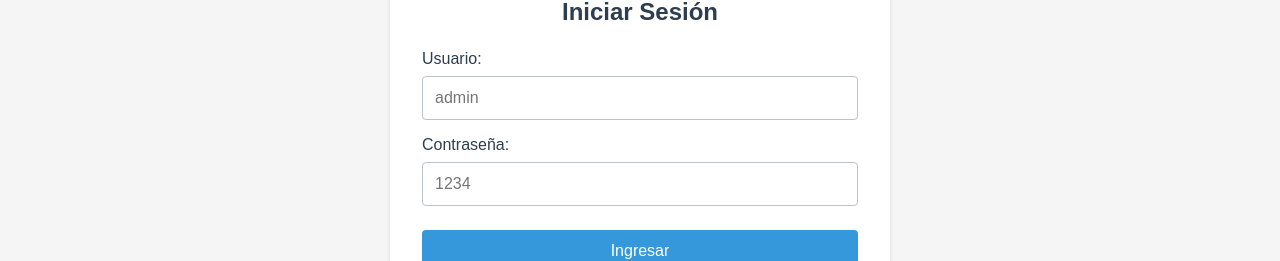
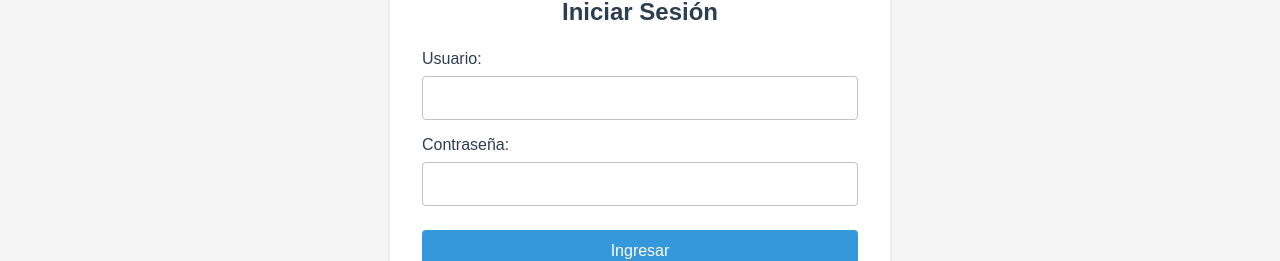
Before and after one commit to FrancoMG/React-JSs, a React (Vite) app: page / in a window 1280 px wide. Both pictures are taken after a click on the element "Login". Shown: the part 174-435 px from the top of the page. Built offline with nearby package versions, Linux system fonts and the light colour scheme; no server answers.

Commit message:
Cambios esteticos

```diff
--- a/src/pages/Login.jsx
+++ b/src/pages/Login.jsx
@@ -35,7 +35,6 @@ function Login() {
               value={username}
               onChange={(e) => setUsername(e.target.value)}
               className="input"
-              placeholder="admin"
             />
           </div>
           <div className="form-group">
@@ -45,7 +44,6 @@ function Login() {
               value={password}
               onChange={(e) => setPassword(e.target.value)}
               className="input"
-              placeholder="1234"
             />
           </div>
           {error && <p className="error">{error}</p>}
--- a/src/styles/styles.css
+++ b/src/styles/styles.css
@@ -108,10 +108,7 @@ body {
 .hero {
   text-align: center;
   padding: 3rem 2rem;
-  background-color: white;
-  border-radius: 8px;
   margin-bottom: 2rem;
-  box-shadow: 0 2px 4px rgba(0, 0, 0, 0.1);
 }
 
 .hero h1 {
```
Also changed, not shown: 1 other file (tests, documents, lock files or other folders).
